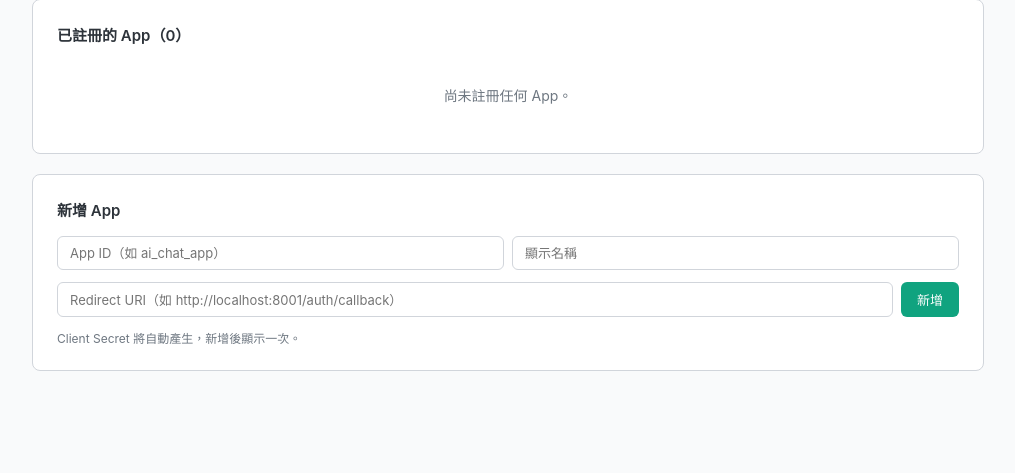
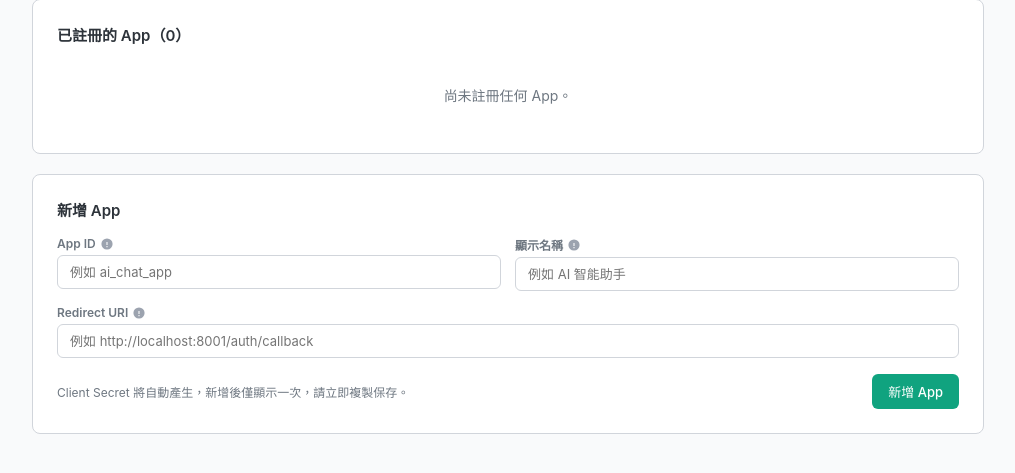
Before and after one commit to bwinken/authcenter, a Python web app: template app/templates/admin_apps.html in a window 1280 px wide. Shown: the part 158-631 px from the top of the page, without its empty margins (132-1147 px from the left). Run offline with Jinja, Linux system fonts and the light colour scheme; the template is opened without the code that fills it, so the values that code supplies are empty; some web fonts are replaced.

Commit message:
fix: 修正 App 管理頁面欄位對齊與美化新增 App 區塊
- 拆分 colspan="3" 為獨立 <td>，使用 HTML5 form 屬性關聯表單元素，
  確保允許組織、預設權限、Token 有效時間各欄在多行間正確對齊
- 「+ 新增」下拉選單靠右對齊（margin-left: auto）
- 新增 App 區塊改為 grid 佈局，每個欄位加上 label 和 info tooltip 說明
- 操作欄合併儲存與刪除按鈕

https://claude.ai/code/session_01XasfxhKY2UKMp8WNy9xPpi

```diff
--- a/app/templates/admin_apps.html
+++ b/app/templates/admin_apps.html
@@ -21,15 +21,14 @@
         font-size: 13px;
         word-break: break-all;
     }
-    .app-edit-form { display: grid; grid-template-columns: minmax(160px, 260px) 120px auto auto; gap: 8px; align-items: start; }
-    .app-edit-form select {
+    .inline-select {
         padding: 6px 10px;
         border: 1px solid var(--border);
         border-radius: 4px;
         font-size: 12px;
         font-family: inherit;
     }
-    .app-edit-form select:focus {
+    .inline-select:focus {
         outline: none;
         border-color: var(--border-focus);
     }
@@ -43,8 +42,6 @@
         align-items: center;
         gap: 4px;
         min-height: 32px;
-        min-width: 160px;
-        max-width: 260px;
         padding: 3px 6px;
         border: 1px solid var(--border);
         border-radius: 4px;
@@ -84,6 +81,7 @@
         color: var(--text-muted);
         cursor: pointer;
         padding: 2px 0;
+        margin-left: auto;
     }
     .org-empty-hint {
         font-size: 11px;
@@ -98,10 +96,35 @@
         border: 1px solid #fcd34d;
         border-radius: 4px;
         padding: 4px 8px;
-        margin-top: 4px;
-        grid-column: 1 / -1;
+        margin-top: 6px;
     }
     .org-level-warn.visible { display: block; }
+    /* ── New App Form ── */
+    .new-app-grid {
+        display: grid;
+        grid-template-columns: 1fr 1fr;
+        gap: 14px;
+    }
+    .new-app-grid .field { display: flex; flex-direction: column; gap: 4px; }
+    .new-app-grid .field.full { grid-column: 1 / -1; }
+    .new-app-grid label {
+        font-size: 12px;
+        font-weight: 600;
+        color: var(--text-muted);
+        display: flex;
+        align-items: center;
+    }
+    .new-app-grid input {
+        padding: 8px 12px;
+        border: 1px solid var(--border);
+        border-radius: 6px;
+        font-size: 13px;
+        font-family: inherit;
+    }
+    .new-app-grid input:focus {
+        outline: none;
+        border-color: var(--border-focus);
+    }
     </style>
 {% endblock %}
 {% block content %}
@@ -127,7 +150,7 @@
                         <th>允許組織<span class="info-tip"><svg viewBox="0 0 20 20"><path d="M10 2a8 8 0 100 16 8 8 0 000-16zm.75 12.5h-1.5v-1.5h1.5v1.5zm0-3h-1.5V7h1.5v4.5z"/></svg><span class="tip-text">限制哪些組織的員工可以存取此 App。留空表示不限制。</span></span></th>
                         <th>預設權限<span class="info-tip"><svg viewBox="0 0 20 20"><path d="M10 2a8 8 0 100 16 8 8 0 000-16zm.75 12.5h-1.5v-1.5h1.5v1.5zm0-3h-1.5V7h1.5v4.5z"/></svg><span class="tip-text">允許組織內使用者的預設權限等級，需先設定允許組織才生效。</span></span></th>
                         <th>Token 有效時間<span class="info-tip"><svg viewBox="0 0 20 20"><path d="M10 2a8 8 0 100 16 8 8 0 000-16zm.75 12.5h-1.5v-1.5h1.5v1.5zm0-3h-1.5V7h1.5v4.5z"/></svg><span class="tip-text">使用者登入後取得的 JWT Token 有效時間（1-720 小時）。</span></span></th>
-                        <th>操作</th>
+                        <th style="min-width: 100px;">操作</th>
                     </tr>
                 </thead>
                 <tbody>
@@ -135,16 +158,18 @@
                         <tr>
                             <td>
                                 <code style="font-size: 12px;">{{ aid }}</code>
-                            </td>
-                            <td>{{ info.get('name', aid) }}</td>
-                            <td colspan="3">
-                                <form method="POST" action="/admin/apps/update" class="app-edit-form">
+                                <form id="form_{{ aid }}" method="POST" action="/admin/apps/update" style="display:none;">
                                     {{ csrf_input(request) }}
                                     <input type="hidden" name="app_id" value="{{ aid }}">
+                                </form>
                                 <input type="hidden"
+                                       form="form_{{ aid }}"
                                        name="allowed_orgs"
                                        id="hidden_orgs_{{ aid }}"
                                        value="{{ info.get('allowed_orgs', []) | join(',') }}">
+                            </td>
+                            <td>{{ info.get('name', aid) }}</td>
+                            <td>
                                 <div class="org-tag-picker" id="picker_{{ aid }}">
                                     {% for org in info.get('allowed_orgs', []) %}
                                         <span class="org-tag" data-org="{{ org }}">
@@ -171,28 +196,32 @@
                                         {% endif %}
                                     </select>
                                 </div>
-                                    <select name="default_level"
-                                            style="width: 120px"
+                                <div class="org-level-warn" id="warn_{{ aid }}">⚠ 已設定允許組織但預設權限為「無」，組織內使用者將不會自動獲得存取權限，需逐人授權。</div>
+                            </td>
+                            <td>
+                                <select form="form_{{ aid }}" name="default_level"
+                                        class="inline-select" style="width: 120px"
                                         title="組織內使用者的預設權限等級（需設定允許組織才生效）">
                                     <option value="0" {% if info.get('default_level', 0) == 0 %}selected{% endif %}>無</option>
                                     <option value="1" {% if info.get('default_level', 0) == 1 %}selected{% endif %}>Level 1 (Read)</option>
                                     <option value="2" {% if info.get('default_level', 0) == 2 %}selected{% endif %}>Level 2 (R+W)</option>
                                     <option value="3" {% if info.get('default_level', 0) == 3 %}selected{% endif %}>Level 3 (Admin)</option>
                                 </select>
+                            </td>
+                            <td>
                                 <div style="display: flex; align-items: center; gap: 4px;">
-                                        <input type="number" name="token_expire_hours"
+                                    <input form="form_{{ aid }}" type="number" name="token_expire_hours"
                                            value="{{ info.get('token_expire_hours', 12) }}"
                                            min="1" max="720" style="width: 70px; padding: 6px 8px; border: 1px solid var(--border); border-radius: 4px; font-size: 12px;"
                                            title="JWT Token 有效時間（小時）">
                                     <span style="font-size: 12px; color: var(--text-muted);">小時</span>
                                 </div>
-                                    <button type="submit" class="btn btn-primary btn-sm">儲存</button>
-                                    <div class="org-level-warn" id="warn_{{ aid }}">⚠ 已設定允許組織但預設權限為「無」，組織內使用者將不會自動獲得存取權限，需逐人授權。</div>
-                                </form>
                             </td>
                             <td>
+                                <div style="display: flex; gap: 6px; align-items: center;">
+                                    <button type="submit" form="form_{{ aid }}" class="btn btn-primary btn-sm">儲存</button>
                                     <details>
-                                    <summary>刪除</summary>
+                                        <summary style="font-size: 12px;">刪除</summary>
                                         <form method="POST" action="/admin/apps/delete" style="display: inline;">
                                             {{ csrf_input(request) }}
                                             <input type="hidden" name="app_id" value="{{ aid }}">
@@ -203,6 +232,7 @@
                                             </button>
                                         </form>
                                     </details>
+                                </div>
                             </td>
                         </tr>
                     {% endfor %}
@@ -217,24 +247,41 @@
         <h2>新增 App</h2>
         <form method="POST" action="/admin/apps/create">
             {{ csrf_input(request) }}
-            <div class="form-row">
+            <div class="new-app-grid">
+                <div class="field">
+                    <label>
+                        App ID
+                        <span class="info-tip"><svg viewBox="0 0 20 20"><path d="M10 2a8 8 0 100 16 8 8 0 000-16zm.75 12.5h-1.5v-1.5h1.5v1.5zm0-3h-1.5V7h1.5v4.5z"/></svg><span class="tip-text">App 的唯一識別碼，僅限小寫字母、數字和底線。建立後無法修改。</span></span>
+                    </label>
                     <input type="text"
                            name="new_app_id"
-                       placeholder="App ID（如 ai_chat_app）"
+                           placeholder="例如 ai_chat_app"
                            required
                            pattern="[a-z0-9_]+"
                            title="僅限小寫字母、數字和底線（如 ai_chat_app）">
-                <input type="text" name="new_app_name" placeholder="顯示名稱" required>
                 </div>
-            <div class="form-row">
+                <div class="field">
+                    <label>
+                        顯示名稱
+                        <span class="info-tip"><svg viewBox="0 0 20 20"><path d="M10 2a8 8 0 100 16 8 8 0 000-16zm.75 12.5h-1.5v-1.5h1.5v1.5zm0-3h-1.5V7h1.5v4.5z"/></svg><span class="tip-text">App 在管理介面和使用者登入頁面顯示的名稱。</span></span>
+                    </label>
+                    <input type="text" name="new_app_name" placeholder="例如 AI 智能助手" required>
+                </div>
+                <div class="field full">
+                    <label>
+                        Redirect URI
+                        <span class="info-tip"><svg viewBox="0 0 20 20"><path d="M10 2a8 8 0 100 16 8 8 0 000-16zm.75 12.5h-1.5v-1.5h1.5v1.5zm0-3h-1.5V7h1.5v4.5z"/></svg><span class="tip-text">使用者登入成功後，AuthCenter 會帶著授權碼（code）導向此 URI。必須與 App 後端的 callback 路徑一致。</span></span>
+                    </label>
                     <input type="text"
                            name="new_redirect_uri"
-                       placeholder="Redirect URI（如 http://localhost:8001/auth/callback）"
-                       required
-                       style="flex: 2">
-                <button type="submit" class="btn btn-primary">新增</button>
+                           placeholder="例如 http://localhost:8001/auth/callback"
+                           required>
                 </div>
-            <p style="font-size: 12px; color: var(--text-muted); margin-top: 4px;">Client Secret 將自動產生，新增後顯示一次。</p>
+            </div>
+            <div style="display: flex; align-items: center; justify-content: space-between; margin-top: 16px;">
+                <p style="font-size: 12px; color: var(--text-muted); margin: 0;">Client Secret 將自動產生，新增後僅顯示一次，請立即複製保存。</p>
+                <button type="submit" class="btn btn-primary">新增 App</button>
+            </div>
         </form>
     </div>
     <script>
@@ -262,8 +309,7 @@
         var hidden = document.getElementById('hidden_orgs_' + appId);
         var warn = document.getElementById('warn_' + appId);
         if (!warn) return;
-        var form = warn.closest('form');
-        var levelSel = form.querySelector('select[name="default_level"]');
+        var levelSel = document.querySelector('select[form="form_' + appId + '"][name="default_level"]');
         var hasOrgs = hidden.value && hidden.value.split(',').filter(Boolean).length > 0;
         var levelZero = levelSel && levelSel.value === '0';
         if (hasOrgs && levelZero) {
@@ -308,11 +354,10 @@
     }
     // 頁面載入時檢查 & 監聽 default_level 變更
     document.addEventListener('DOMContentLoaded', function() {
-        var forms = document.querySelectorAll('.app-edit-form');
-        forms.forEach(function(form) {
+        document.querySelectorAll('form[id^="form_"]').forEach(function(form) {
             var appId = form.querySelector('input[name="app_id"]').value;
             checkOrgLevelWarn(appId);
-            var levelSel = form.querySelector('select[name="default_level"]');
+            var levelSel = document.querySelector('select[form="form_' + appId + '"][name="default_level"]');
             if (levelSel) {
                 levelSel.addEventListener('change', function() {
                     checkOrgLevelWarn(appId);
```
Lines whose indentation alone changed are shown as unchanged.
